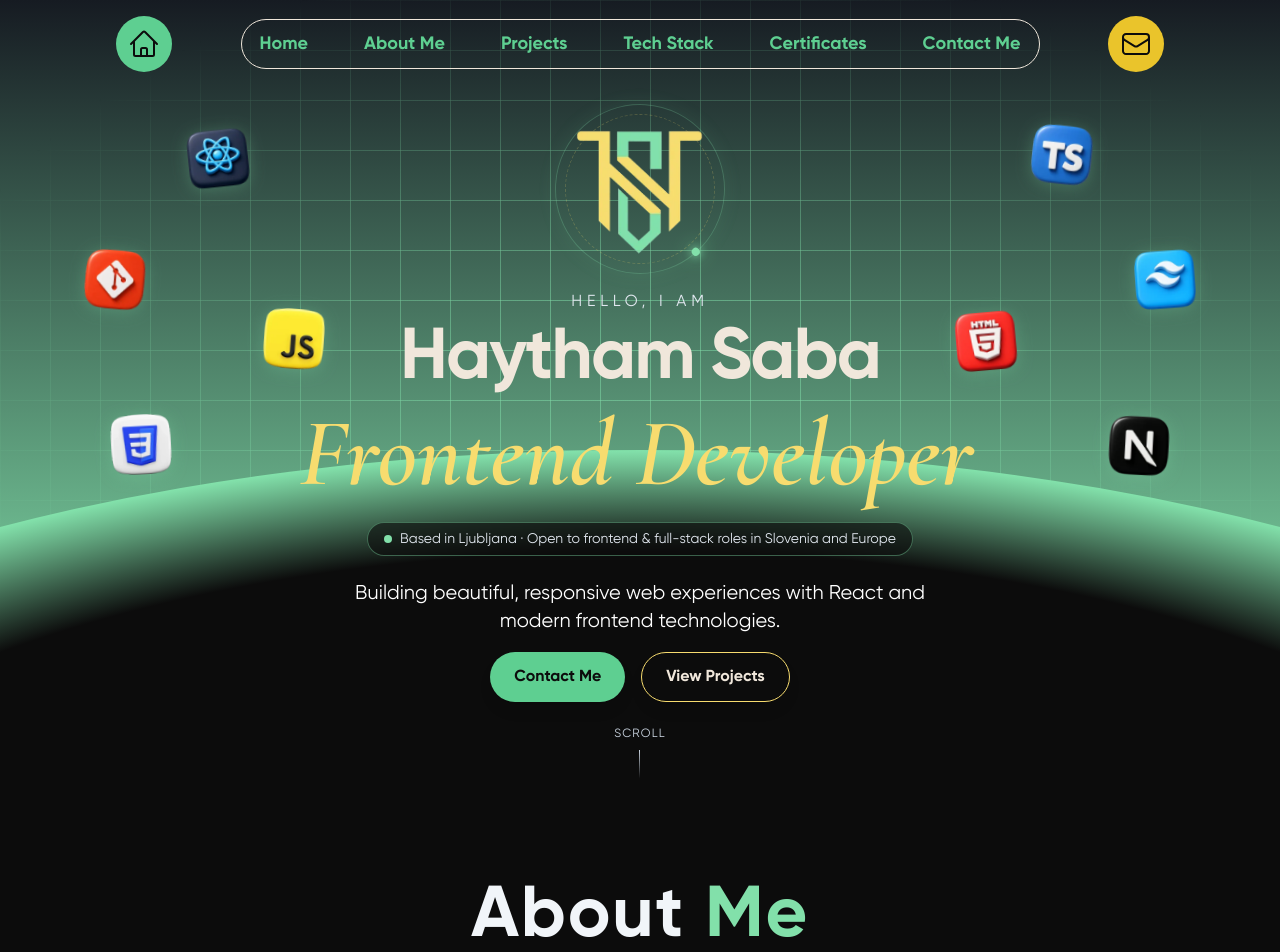
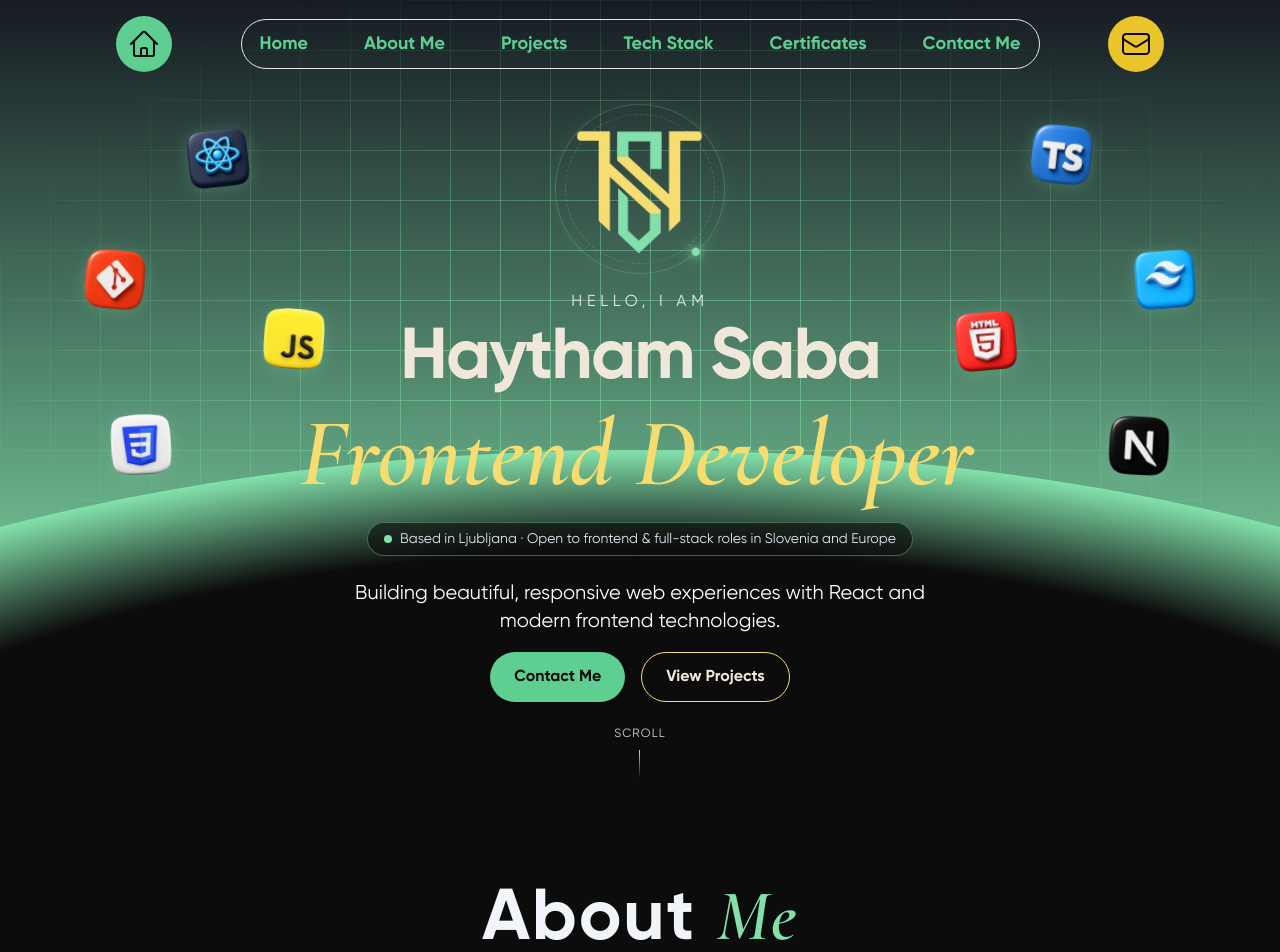
Before and after one commit to HaythamSaba/reactPortfolio, a React (Vite) app: page / in a window 1280 px wide. Shown: the top 952 px of the page. Built offline with nearby package versions, Linux system fonts and the light colour scheme.

Commit message:
changing emphasis title font style to cormorant

```diff
--- a/src/components/ui/SectionHeader.jsx
+++ b/src/components/ui/SectionHeader.jsx
@@ -23,10 +23,10 @@ function SectionHeader({
       >
         {title}{" "}
         {firstEmphasisTitle && (
-          <span className="text-primary-400">{firstEmphasisTitle}</span>
+          <span className="text-primary-400 font-cormorant">{firstEmphasisTitle}</span>
         )}{" "}
         {secondEmphasisTitle && (
-          <span className="text-secondary-400">{secondEmphasisTitle}</span>
+          <span className="text-secondary-400 font-cormorant">{secondEmphasisTitle}</span>
         )}
       </motion.h2>
       {description && (
```
